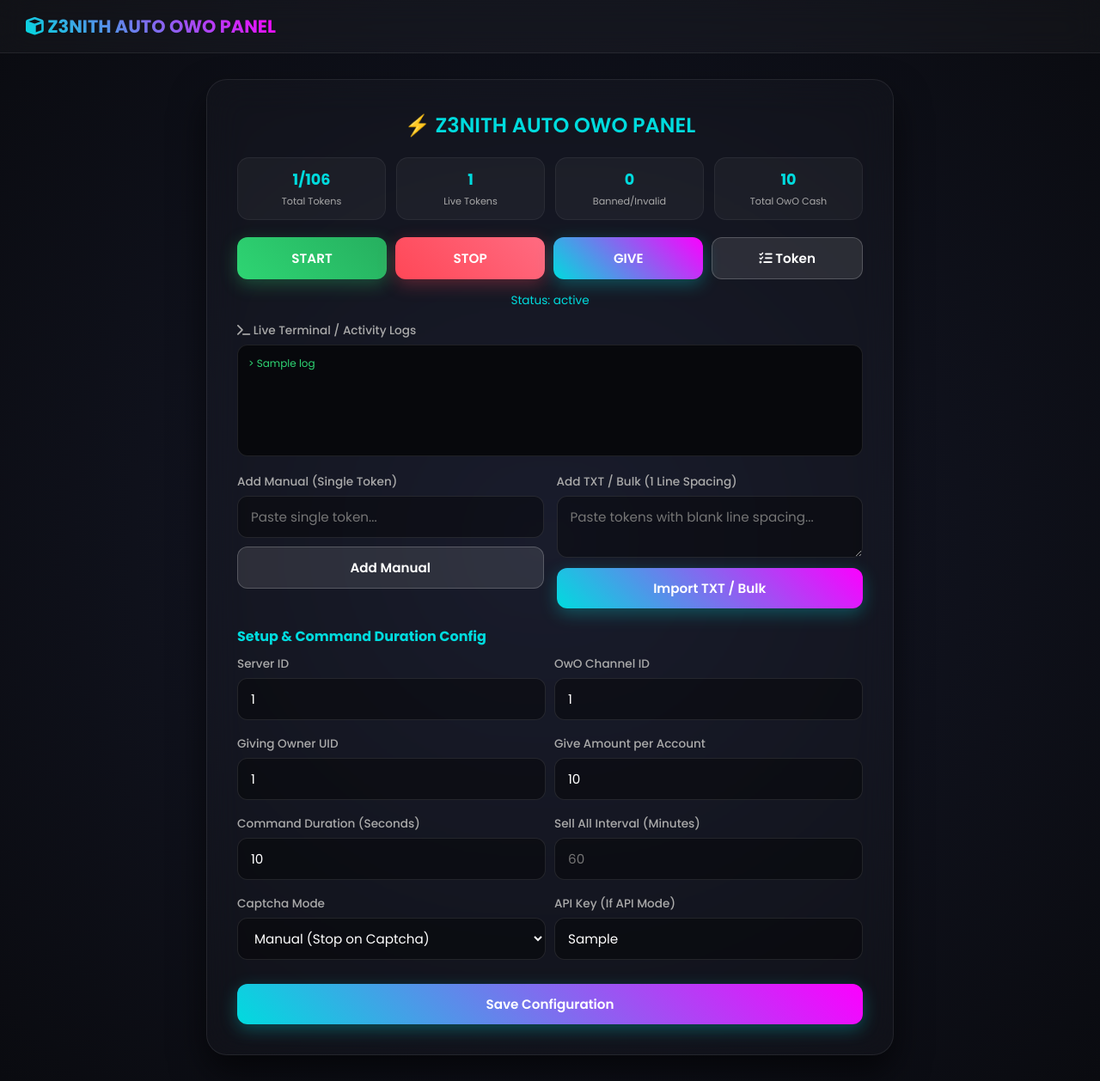
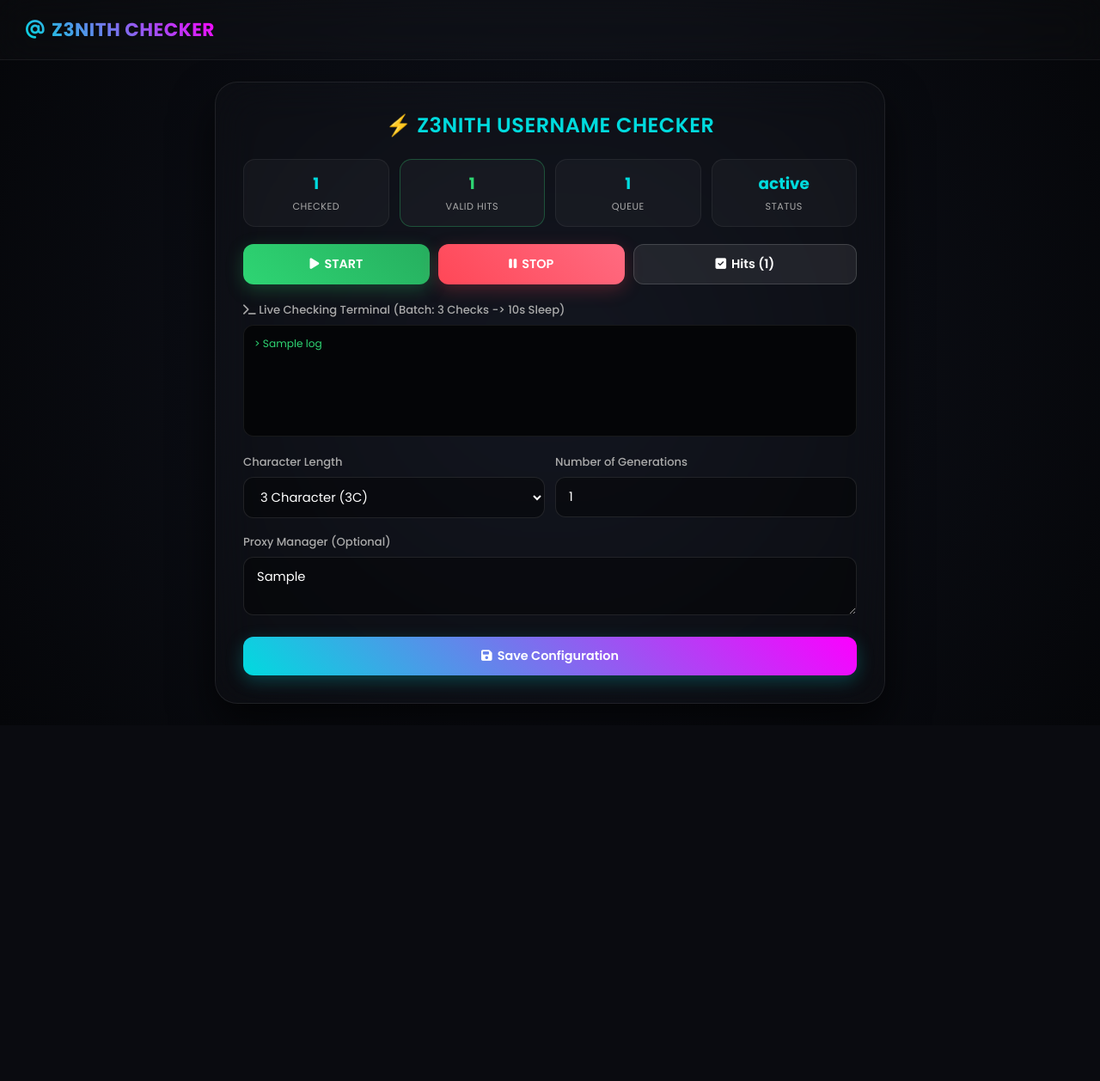
Before and after one commit to zidanraj/Z3NITH-AUTO-OWO-CENTER-, a Flask app: template templates/index.html in a window 1280 px wide. Shown: the whole page at 86% size. After the commit the page ends 819 px from the top, so only its background shows below. Run offline with Flask 3, Linux system fonts and the light colour scheme; the template is opened without the code that fills it: most values are stand-ins (such as "Sample title", 1, 10 or a date in 2020).

Commit message:
Update index.html

```diff
--- a/templates/index.html
+++ b/templates/index.html
@@ -3,56 +3,57 @@
 <head>
     <meta charset="UTF-8">
     <meta name="viewport" content="width=device-width, initial-scale=1.0">
-    <title>Z3NITH AUTO OWO PANEL</title>
+    <title>Z3NITH USERNAME CHECKER</title>
     <link href="https://fonts.googleapis.com/css2?family=Poppins:wght@300;400;500;600;700&display=swap" rel="stylesheet">
     <link rel="stylesheet" href="https://cdnjs.cloudflare.com/ajax/libs/font-awesome/6.4.0/css/all.min.css">
     <style>
         * { box-sizing: border-box; margin: 0; padding: 0; font-family: 'Poppins', sans-serif; }
-        body { background: radial-gradient(circle at center, #151828 0%, #0a0b10 100%); color: #fff; min-height: 100vh; display: flex; flex-direction: column; }
+        body { background: radial-gradient(circle at center, #10131d 0%, #050609 100%); color: #fff; min-height: 100vh; display: flex; flex-direction: column; }
 
-        nav { display: flex; justify-content: space-between; align-items: center; padding: 15px 30px; background: rgba(255, 255, 255, 0.03); backdrop-filter: blur(15px); border-bottom: 1px solid rgba(255, 255, 255, 0.08); }
-        .logo { font-weight: 700; font-size: 1.3rem; background: linear-gradient(45deg, #00dbde, #fc00ff); -webkit-background-clip: text; -webkit-text-fill-color: transparent; }
+        nav { display: flex; justify-content: space-between; align-items: center; padding: 18px 30px; background: rgba(255, 255, 255, 0.02); backdrop-filter: blur(20px); border-bottom: 1px solid rgba(255, 255, 255, 0.06); }
+        .logo { font-weight: 700; font-size: 1.35rem; background: linear-gradient(45deg, #00dbde, #fc00ff); -webkit-background-clip: text; -webkit-text-fill-color: transparent; letter-spacing: 0.5px; display: flex; align-items: center; gap: 8px; }
 
-        .container { flex: 1; display: flex; justify-content: center; align-items: center; padding: 30px 15px; }
-        .glass-card { background: rgba(255, 255, 255, 0.02); border: 1px solid rgba(255, 255, 255, 0.08); backdrop-filter: blur(20px); border-radius: 24px; padding: 35px; width: 100%; max-width: 800px; box-shadow: 0 20px 40px rgba(0,0,0,0.6); }
+        .container { flex: 1; display: flex; justify-content: center; align-items: center; padding: 25px 15px; }
+        .glass-card { background: rgba(255, 255, 255, 0.015); border: 1px solid rgba(255, 255, 255, 0.08); backdrop-filter: blur(25px); border-radius: 26px; padding: 32px; width: 100%; max-width: 780px; box-shadow: 0 25px 50px rgba(0,0,0,0.7); }
 
-        h2 { margin-bottom: 20px; font-weight: 600; text-align: center; font-size: 1.5rem; color: #00dbde; }
+        h2 { margin-bottom: 22px; font-weight: 600; text-align: center; font-size: 1.5rem; color: #00dbde; letter-spacing: 0.5px; }
         .input-group { margin-bottom: 18px; }
-        label { display: block; font-size: 0.85rem; margin-bottom: 6px; color: #aaa; font-weight: 500; }
-        input, select, textarea { width: 100%; padding: 12px 15px; border-radius: 12px; background: rgba(0,0,0,0.4); border: 1px solid rgba(255,255,255,0.1); color: #fff; font-size: 0.95rem; outline: none; transition: 0.3s; }
-        input:focus, select:focus, textarea:focus { border-color: #00dbde; box-shadow: 0 0 12px rgba(0, 219, 222, 0.3); }
+        label { display: block; font-size: 0.82rem; margin-bottom: 7px; color: #aaa; font-weight: 500; }
+        input, select, textarea { width: 100%; padding: 12px 15px; border-radius: 12px; background: rgba(0,0,0,0.4); border: 1px solid rgba(255,255,255,0.1); color: #fff; font-size: 0.92rem; outline: none; transition: 0.3s; }
+        input:focus, select:focus, textarea:focus { border-color: #00dbde; box-shadow: 0 0 12px rgba(0, 219, 222, 0.25); }
 
-        .btn { width: 100%; padding: 12px; border-radius: 12px; border: none; background: linear-gradient(45deg, #00dbde, #fc00ff); color: #fff; font-weight: 600; cursor: pointer; transition: 0.3s; box-shadow: 0 6px 20px rgba(0,219,222,0.3); margin-top: 10px; font-size: 0.95rem; }
+        /* Perfect Button Layout Grid */
+        .btn-grid-3 { display: grid; grid-template-columns: 1fr 1fr 1.2fr; gap: 10px; margin-bottom: 20px; }
+
+        .btn { width: 100%; padding: 12px; border-radius: 12px; border: none; background: linear-gradient(45deg, #00dbde, #fc00ff); color: #fff; font-weight: 600; cursor: pointer; transition: 0.3s; box-shadow: 0 6px 20px rgba(0,219,222,0.25); font-size: 0.9rem; display: inline-flex; align-items: center; justify-content: center; gap: 6px; }
         .btn:hover { opacity: 0.9; transform: translateY(-2px); }
-        .btn-danger { background: linear-gradient(45deg, #ff4757, #ff6b81); box-shadow: 0 6px 20px rgba(255,71,87,0.3); }
-        .btn-success { background: linear-gradient(45deg, #2ed573, #26af5f); box-shadow: 0 6px 20px rgba(46,213,115,0.3); }
-        .btn-secondary { background: rgba(255,255,255,0.1); border: 1px solid rgba(255,255,255,0.2); box-shadow: none; }
+        .btn-danger { background: linear-gradient(45deg, #ff4757, #ff6b81); box-shadow: 0 6px 20px rgba(255,71,87,0.25); }
+        .btn-success { background: linear-gradient(45deg, #2ed573, #26af5f); box-shadow: 0 6px 20px rgba(46,213,115,0.25); }
+        .btn-secondary { background: rgba(255,255,255,0.08); border: 1px solid rgba(255,255,255,0.15); box-shadow: none; color: #fff; }
+        .btn-secondary:hover { background: rgba(255,255,255,0.15); }
 
         .stats-grid { display: grid; grid-template-columns: repeat(4, 1fr); gap: 12px; margin-bottom: 20px; }
-        .stat-box { background: rgba(255,255,255,0.04); padding: 12px; border-radius: 14px; text-align: center; border: 1px solid rgba(255,255,255,0.06); }
-        .stat-box h3 { font-size: 1.1rem; color: #00dbde; font-weight: 700; }
-        .stat-box p { font-size: 0.7rem; color: #aaa; margin-top: 4px; }
+        .stat-box { background: rgba(255,255,255,0.03); padding: 14px 8px; border-radius: 14px; text-align: center; border: 1px solid rgba(255,255,255,0.06); }
+        .stat-box h3 { font-size: 1.15rem; color: #00dbde; font-weight: 700; }
+        .stat-box p { font-size: 0.7rem; color: #aaa; margin-top: 5px; text-transform: uppercase; letter-spacing: 0.5px; }
 
         .error { color: #ff4757; text-align: center; margin-bottom: 15px; font-size: 0.9rem; }
-        .indicator-green { height: 10px; width: 10px; background-color: #2ed573; border-radius: 50%; display: inline-block; box-shadow: 0 0 8px #2ed573; }
-        .indicator-red { height: 10px; width: 10px; background-color: #ff4757; border-radius: 50%; display: inline-block; box-shadow: 0 0 8px #ff4757; }
-
-        .terminal-box { background: #07080c; border: 1px solid rgba(255,255,255,0.1); border-radius: 12px; padding: 12px; height: 130px; overflow-y: auto; font-family: monospace; font-size: 0.75rem; color: #2ed573; margin-bottom: 20px; }
+        .terminal-box { background: #040507; border: 1px solid rgba(255,255,255,0.08); border-radius: 12px; padding: 12px; height: 130px; overflow-y: auto; font-family: monospace; font-size: 0.76rem; color: #2ed573; margin-bottom: 20px; }
         .terminal-line { margin-bottom: 4px; }
 
-        .modal { display: none; position: fixed; top: 0; left: 0; width: 100%; height: 100%; background: rgba(0,0,0,0.8); backdrop-filter: blur(10px); z-index: 2000; justify-content: center; align-items: center; }
-        .modal-content { background: #131522; border: 1px solid rgba(255,255,255,0.15); border-radius: 20px; padding: 25px; width: 90%; max-width: 600px; max-height: 80vh; overflow-y: auto; box-shadow: 0 20px 50px rgba(0,0,0,0.8); }
-        .modal-header { display: flex; justify-content: space-between; align-items: center; border-bottom: 1px solid rgba(255,255,255,0.1); padding-bottom: 12px; margin-bottom: 15px; }
+        .modal { display: none; position: fixed; top: 0; left: 0; width: 100%; height: 100%; background: rgba(0,0,0,0.85); backdrop-filter: blur(10px); z-index: 2000; justify-content: center; align-items: center; }
+        .modal-content { background: #111420; border: 1px solid rgba(255,255,255,0.12); border-radius: 20px; padding: 25px; width: 90%; max-width: 480px; max-height: 80vh; overflow-y: auto; box-shadow: 0 25px 50px rgba(0,0,0,0.9); }
+        .modal-header { display: flex; justify-content: space-between; align-items: center; border-bottom: 1px solid rgba(255,255,255,0.08); padding-bottom: 12px; margin-bottom: 15px; }
         .close-modal { background: none; border: none; color: #ff4757; font-size: 1.4rem; cursor: pointer; }
-        .token-table-item { background: rgba(255,255,255,0.03); padding: 10px 14px; border-radius: 10px; margin-bottom: 8px; display: flex; justify-content: space-between; align-items: center; border: 1px solid rgba(255,255,255,0.05); font-size: 0.85rem; }
+        .hit-item { background: rgba(46,213,115,0.08); border: 1px solid rgba(46,213,115,0.25); padding: 10px 14px; border-radius: 10px; margin-bottom: 8px; display: flex; justify-content: space-between; align-items: center; color: #2ed573; font-weight: 600; font-size: 0.9rem; }
     </style>
 </head>
 <body>
 
     <nav>
-        <div class="logo"><i class="fa-solid fa-cube"></i> Z3NITH AUTO OWO PANEL</div>
+        <div class="logo"><i class="fa-solid fa-at"></i> Z3NITH CHECKER</div>
         {% if page == 'dashboard' %}
-        <a href="/logout" class="btn btn-danger" style="width: auto; padding: 6px 15px; margin: 0; font-size: 0.85rem;">Logout</a>
+        <a href="/logout" class="btn btn-danger" style="width: auto; padding: 6px 16px; margin: 0; font-size: 0.82rem;"><i class="fa-solid fa-right-from-bracket"></i> Logout</a>
         {% endif %}
     </nav>
 
@@ -60,7 +61,7 @@
         <div class="glass-card">
 
             {% if page == 'login' %}
-            <h2>Z3NITH OWO LOGIN</h2>
+            <h2>PANEL LOGIN</h2>
             {% if error %}
             <div class="error">{{ error }}</div>
             {% endif %}
@@ -77,207 +78,110 @@
             </form>
 
             {% else %}
-            <h2>⚡ Z3NITH AUTO OWO PANEL</h2>
+            <h2>⚡ Z3NITH USERNAME CHECKER</h2>
 
-            <!-- Analytics Stats -->
-            {% set total_tokens = data.tokens|length %}
-            {% set live_tokens = data.tokens | selectattr("status", "equalto", "Live") | list | length %}
-            {% set banned_tokens = total_tokens - live_tokens %}
-            {% set total_owo = data.tokens | sum(attribute='balance') %}
-
+            <!-- Analytics Stats Grid -->
             <div class="stats-grid">
                 <div class="stat-box">
-                    <h3>{{ total_tokens }}/106</h3>
-                    <p>Total Tokens</p>
+                    <h3>{{ data.stats.total_checked }}</h3>
+                    <p>Checked</p>
+                </div>
+                <div class="stat-box" style="border: 1px solid rgba(46,213,115,0.3);">
+                    <h3 style="color: #2ed573;">{{ data.valid_usernames|length }}</h3>
+                    <p>Valid Hits</p>
                 </div>
                 <div class="stat-box">
-                    <h3>{{ live_tokens }}</h3>
-                    <p>Live Tokens</p>
+                    <h3>{{ data.queue|length }}</h3>
+                    <p>Queue</p>
                 </div>
                 <div class="stat-box">
-                    <h3>{{ banned_tokens }}</h3>
-                    <p>Banned/Invalid</p>
-                </div>
-                <div class="stat-box">
-                    <h3>{{ total_owo }}</h3>
-                    <p>Total OwO Cash</p>
+                    <h3>{{ data.bot_status }}</h3>
+                    <p>Status</p>
                 </div>
             </div>
 
-            <!-- Control Buttons & Token View Button -->
-            <div style="display: flex; gap: 10px; margin-bottom: 15px;">
-                <button class="btn btn-success" style="margin-top:0;" onclick="sendControl('start')">START</button>
-                <button class="btn btn-danger" style="margin-top:0;" onclick="sendControl('stop')">STOP</button>
-                <button class="btn" style="margin-top:0;" onclick="sendControl('give')">GIVE</button>
-                <button class="btn btn-secondary" style="margin-top:0;" onclick="openTokenModal()"><i class="fa-solid fa-list-check"></i> Token</button>
-            </div>
-            <div style="text-align: center; margin-bottom: 15px; font-size: 0.85rem; color: #00dbde;">
-                Status: {{ data.bot_status }}
+            <!-- Perfectly Aligned Top Action Buttons -->
+            <div class="btn-grid-3">
+                <button class="btn btn-success" onclick="sendControl('start')"><i class="fa-solid fa-play"></i> START</button>
+                <button class="btn btn-danger" onclick="sendControl('stop')"><i class="fa-solid fa-pause"></i> STOP</button>
+                <button class="btn btn-secondary" onclick="openHitsModal()"><i class="fa-solid fa-square-check"></i> Hits ({{ data.valid_usernames|length }})</button>
             </div>
 
-            <!-- Live Terminal Screen -->
-            <label><i class="fa-solid fa-terminal"></i> Live Terminal / Activity Logs</label>
-            <div class="terminal-box" id="terminalLogs">
+            <!-- Live Terminal -->
+            <label><i class="fa-solid fa-terminal"></i> Live Checking Terminal (Batch: 3 Checks -> 10s Sleep)</label>
+            <div class="terminal-box">
                 {% for log in data.logs %}
                 <div class="terminal-line">> {{ log }}</div>
                 {% endfor %}
             </div>
 
-            <!-- Dual Token Addition (TXT or Manual) -->
-            <div style="display: grid; grid-template-columns: 1fr 1fr; gap: 15px; margin-bottom: 20px;">
-                <div>
-                    <label>Add Manual (Single Token)</label>
-                    <input type="text" id="singleTokenInput" placeholder="Paste single token...">
-                    <button class="btn btn-secondary" onclick="addManualToken()">Add Manual</button>
+            <!-- Configuration Options -->
+            <div style="display: grid; grid-template-columns: 1fr 1fr; gap: 12px;">
+                <div class="input-group">
+                    <label>Character Length</label>
+                    <select id="charLength">
+                        <option value="3" {% if data.settings.char_length == 3 %}selected{% endif %}>3 Character (3C)</option>
+                        <option value="4" {% if data.settings.char_length == 4 %}selected{% endif %}>4 Character (4C)</option>
+                        <option value="5" {% if data.settings.char_length == 5 %}selected{% endif %}>5 Character (5C)</option>
+                    </select>
                 </div>
-                <div>
-                    <label>Add TXT / Bulk (1 Line Spacing)</label>
-                    <textarea id="txtTokensInput" rows="2" placeholder="Paste tokens with blank line spacing..."></textarea>
-                    <button class="btn" style="margin-top:5px;" onclick="addTxtTokens()">Import TXT / Bulk</button>
+                <div class="input-group">
+                    <label>Number of Generations</label>
+                    <input type="number" id="genCount" value="{{ data.settings.gen_count }}" placeholder="50">
                 </div>
             </div>
 
-            <!-- Setup & Command Duration Config -->
-            <h3 style="font-size: 1rem; color: #00dbde; margin-bottom: 10px;">Setup & Command Duration Config</h3>
-            <div style="display: grid; grid-template-columns: 1fr 1fr; gap: 10px;">
-                <div class="input-group">
-                    <label>Server ID</label>
-                    <input type="text" id="serverId" value="{{ data.settings.server_id }}" placeholder="Server ID">
-                </div>
-                <div class="input-group">
-                    <label>OwO Channel ID</label>
-                    <input type="text" id="channelId" value="{{ data.settings.owo_channel_id }}" placeholder="Channel ID">
-                </div>
+            <div class="input-group">
+                <label>Proxy Manager (Optional)</label>
+                <textarea id="proxyList" rows="2" placeholder="ip:port...">{{ data.settings.proxy_list }}</textarea>
             </div>
-            <div style="display: grid; grid-template-columns: 1fr 1fr; gap: 10px;">
-                <div class="input-group">
-                    <label>Giving Owner UID</label>
-                    <input type="text" id="ownerUid" value="{{ data.settings.owner_uid }}" placeholder="Owner UID">
-                </div>
-                <div class="input-group">
-                    <label>Give Amount per Account</label>
-                    <input type="number" id="giveAmount" value="{{ data.settings.give_amount }}" placeholder="Amount">
-                </div>
-            </div>
-            <div style="display: grid; grid-template-columns: 1fr 1fr; gap: 10px;">
-                <div class="input-group">
-                    <label>Command Duration (Seconds)</label>
-                    <input type="number" id="commandDuration" value="{{ data.settings.command_duration }}" placeholder="15">
-                </div>
-                <div class="input-group">
-                    <label>Sell All Interval (Minutes)</label>
-                    <input type="number" id="sellInterval" value="{{ data.settings.sell_interval }}" placeholder="60">
-                </div>
-            </div>
-            <div style="display: grid; grid-template-columns: 1fr 1fr; gap: 10px;">
-                <div class="input-group">
-                    <label>Captcha Mode</label>
-                    <select id="captchaMode">
-                        <option value="manual" {% if data.settings.captcha_mode == 'manual' %}selected{% endif %}>Manual (Stop on Captcha)</option>
-                        <option value="nopecha" {% if data.settings.captcha_mode == 'nopecha' %}selected{% endif %}>Nopecha API</option>
-                        <option value="2captcha" {% if data.settings.captcha_mode == '2captcha' %}selected{% endif %}>2Captcha API</option>
-                        <option value="capkey" {% if data.settings.captcha_mode == 'capkey' %}selected{% endif %}>CapKey API</option>
-                        <option value="9captcha" {% if data.settings.captcha_mode == '9captcha' %}selected{% endif %}>9Captcha API</option>
-                    </select>
-                </div>
-                <div class="input-group">
-                    <label>API Key (If API Mode)</label>
-                    <input type="text" id="apiKey" value="{{ data.settings.api_key }}" placeholder="Enter API Key">
-                </div>
-            </div>
-            <button class="btn" onclick="saveSettings()">Save Configuration</button>
+
+            <button class="btn" onclick="saveSettings()"><i class="fa-solid fa-floppy-disk"></i> Save Configuration</button>
 
             {% endif %}
 
         </div>
     </div>
 
-    <!-- Token Details Modal Popup -->
-    <div id="tokenModal" class="modal">
+    <!-- Valid Hits Modal Popup -->
+    <div id="hitsModal" class="modal">
         <div class="modal-content">
             <div class="modal-header">
-                <h3><i class="fa-solid fa-list-check"></i> All Configured Tokens</h3>
-                <button class="close-modal" onclick="closeTokenModal()"><i class="fa-solid fa-xmark"></i></button>
+                <h3><i class="fa-solid fa-square-check"></i> Valid Available Usernames</h3>
+                <button class="close-modal" onclick="closeHitsModal()"><i class="fa-solid fa-xmark"></i></button>
             </div>
-            <div style="max-height: 350px; overflow-y: auto;">
-                {% for t in data.tokens %}
-                <div class="token-table-item">
-                    <div>
-                        <span class="{{ 'indicator-green' if t.status == 'Live' else 'indicator-red' }}"></span>
-                        <strong style="margin-left: 8px;">Token #{{ loop.index }}</strong>
-                        <span style="color: #aaa; font-size: 0.75rem;">(Status: {{ t.status }} | Level: {{ t.level }} | OwO Cash: <b>{{ t.balance }}</b>)</span>
-                        {% if t.error_reason %}
-                        <div style="color: #ff4757; font-size: 0.7rem; margin-top:2px;">⚠️ Reason: {{ t.error_reason }}</div>
-                        {% endif %}
-                    </div>
-                    <button onclick="deleteToken({{ loop.index0 }})" style="background:none; border:none; color:#ff4757; cursor:pointer; font-size:1rem;"><i class="fa-solid fa-trash"></i></button>
+            <div style="margin-bottom: 12px;">
+                <a href="/export/txt" class="btn btn-success" style="display: block; text-align: center; text-decoration: none;"><i class="fa-solid fa-download"></i> Download All as .TXT File</a>
+            </div>
+            <div style="max-height: 250px; overflow-y: auto;">
+                {% for uname in data.valid_usernames %}
+                <div class="hit-item">
+                    <span>{{ uname }}</span>
+                    <span style="font-size: 0.75rem; color: #2ed573;"><i class="fa-solid fa-check"></i> Valid & Free</span>
                 </div>
                 {% else %}
-                <p style="text-align: center; color: #888; font-size: 0.9rem; padding: 20px;">No tokens added yet. Add via TXT or Manual.</p>
+                <p style="text-align: center; color: #888; font-size: 0.9rem; padding: 20px;">No valid usernames found yet. Click START!</p>
                 {% endfor %}
             </div>
         </div>
     </div>
 
     <script>
-        function openTokenModal() {
-            document.getElementById('tokenModal').style.display = 'flex';
-        }
-        function closeTokenModal() {
-            document.getElementById('tokenModal').style.display = 'none';
-        }
-
-        function addManualToken() {
-            let token = document.getElementById('singleTokenInput').value;
-            if(!token.trim()) { alert('Please enter a token'); return; }
-            fetch('/api/manage_tokens', {
-                method: 'POST',
-                headers: {'Content-Type': 'application/json'},
-                body: JSON.stringify({action: 'add_manual', token: token})
-            }).then(res => res.json()).then(data => {
-                if(data.success) location.reload();
-            });
-        }
-
-        function addTxtTokens() {
-            let text = document.getElementById('txtTokensInput').value;
-            if(!text.trim()) { alert('Please paste tokens text'); return; }
-            fetch('/api/manage_tokens', {
-                method: 'POST',
-                headers: {'Content-Type': 'application/json'},
-                body: JSON.stringify({action: 'add_txt', tokens_text: text})
-            }).then(res => res.json()).then(data => {
-                if(data.success) location.reload();
-            });
-        }
-
-        function deleteToken(index) {
-            fetch('/api/manage_tokens', {
-                method: 'POST',
-                headers: {'Content-Type': 'application/json'},
-                body: JSON.stringify({action: 'delete', index: index})
-            }).then(res => res.json()).then(data => {
-                if(data.success) location.reload();
-            });
-        }
+        function openHitsModal() { document.getElementById('hitsModal').style.display = 'flex'; }
+        function closeHitsModal() { document.getElementById('hitsModal').style.display = 'none'; }
 
         function saveSettings() {
             let settings = {
-                server_id: document.getElementById('serverId').value,
-                owo_channel_id: document.getElementById('channelId').value,
-                owner_uid: document.getElementById('ownerUid').value,
-                give_amount: parseInt(document.getElementById('giveAmount').value || 100000),
-                sell_interval: parseInt(document.getElementById('sellInterval').value || 60),
-                command_duration: parseInt(document.getElementById('commandDuration').value || 15),
-                captcha_mode: document.getElementById('captchaMode').value,
-                api_key: document.getElementById('apiKey').value
+                char_length: parseInt(document.getElementById('charLength').value),
+                gen_count: parseInt(document.getElementById('genCount').value || 50),
+                proxy_list: document.getElementById('proxyList').value
             };
             fetch('/api/update_settings', {
                 method: 'POST',
                 headers: {'Content-Type': 'application/json'},
                 body: JSON.stringify(settings)
             }).then(res => res.json()).then(data => {
-                if(data.success) alert('Configuration & Durations saved successfully!');
+                if(data.success) alert('Configuration saved successfully!');
             });
         }
 
@@ -287,10 +191,7 @@
                 headers: {'Content-Type': 'application/json'},
                 body: JSON.stringify({action: action})
             }).then(res => res.json()).then(data => {
-                if(data.success) {
-                    alert('Action executed: ' + action.toUpperCase());
-                    location.reload();
-                }
+                if(data.success) location.reload();
             });
         }
     </script>
```
